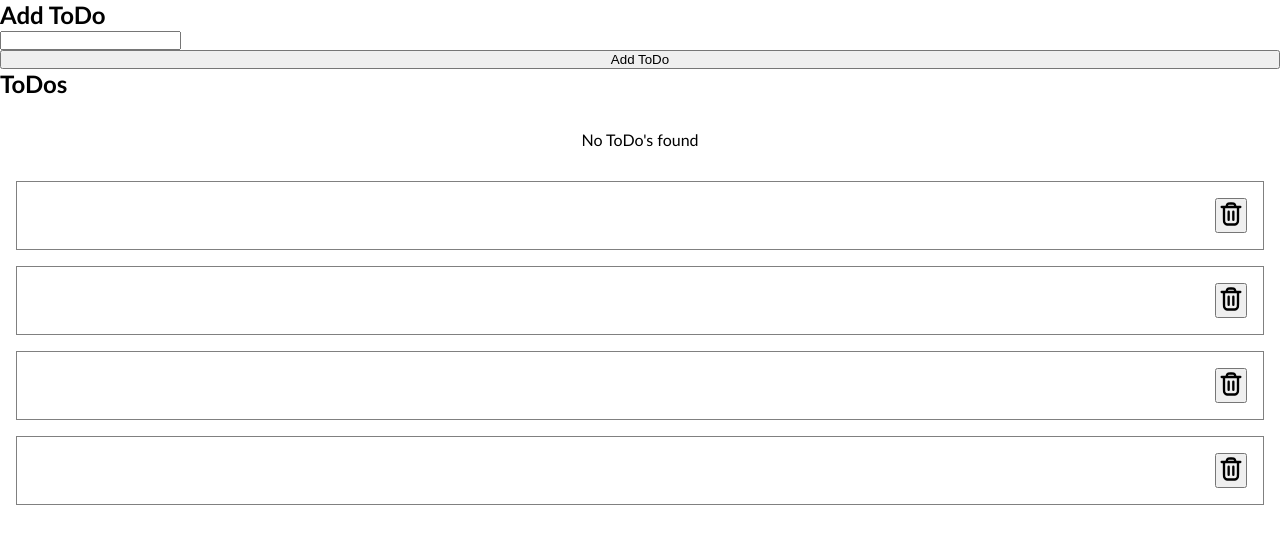
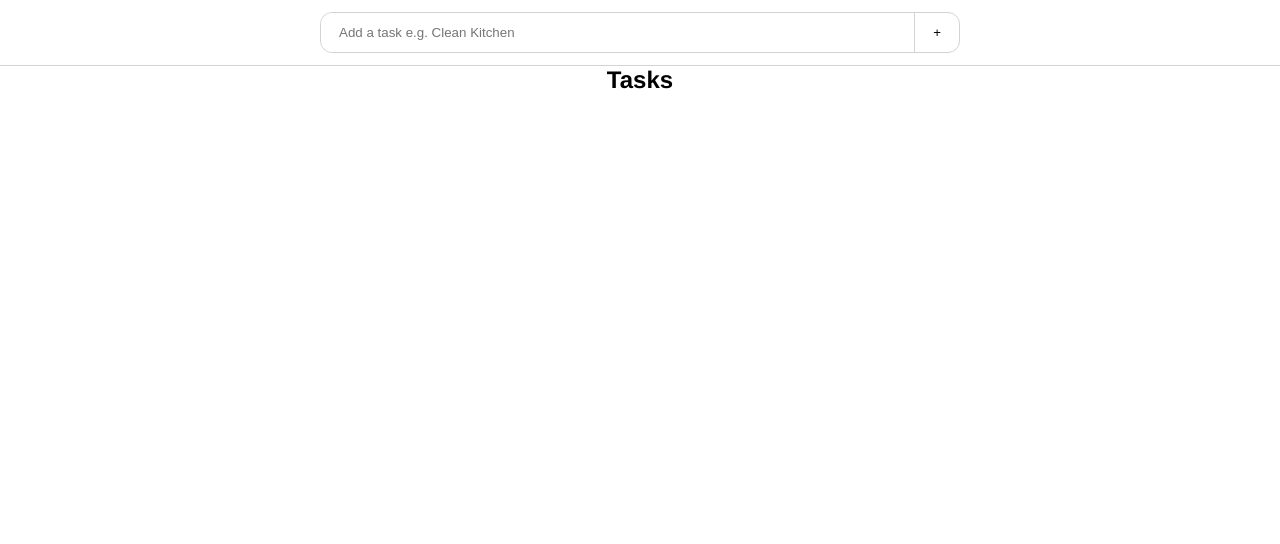
Before and after one commit to purplebearddan/bookish-goggles, a plain HTML site: page index.html in a window 1280 px wide. Drawn offline with Linux system fonts and the light colour scheme.

Commit message:
actually did it

```diff
--- a/app.js
+++ /dev/null
@@ -1,112 +0,0 @@
-// C.R.U.D.
-class ToDoObject {
-  constructor(label = "not defined") {
-    this.label = label;
-    this.timestamp = new Date();
-    this.id = returnRandomKey();
-  }
-}
-
-// container for out todos
-const toDos = [
-  new ToDoObject("1"),
-  new ToDoObject("2"),
-  new ToDoObject("3"),
-  new ToDoObject("4"),
-];
-
-function returnRandomKey() {
-  const randomValues = new Uint8Array(20);
-
-  crypto.getRandomValues(randomValues);
-
-  return Array.from(randomValues, (byte) => byte.toString(16)).join("");
-}
-
-// generate HTML from a todo Object
-const generateToDoHTML = (todo = new ToDoObject()) => {
-  const delButtonContents = `<svg
-          class="del-icon"
-          viewBox="0 0 24 24"
-          fill="none"
-          xmlns="http://www.w3.org/2000/svg"
-        >
-          <g id="SVGRepo_bgCarrier" stroke-width="0"></g>
-          <g
-            id="SVGRepo_tracerCarrier"
-            stroke-linecap="round"
-            stroke-linejoin="round"
-          ></g>
-          <g id="SVGRepo_iconCarrier">
-            <path
-              d="M4 6H20M16 6L15.7294 5.18807C15.4671 4.40125 15.3359 4.00784 15.0927 3.71698C14.8779 3.46013 14.6021 3.26132 14.2905 3.13878C13.9376 3 13.523 3 12.6936 3H11.3064C10.477 3 10.0624 3 9.70951 3.13878C9.39792 3.26132 9.12208 3.46013 8.90729 3.71698C8.66405 4.00784 8.53292 4.40125 8.27064 5.18807L8 6M18 6V16.2C18 17.8802 18 18.7202 17.673 19.362C17.3854 19.9265 16.9265 20.3854 16.362 20.673C15.7202 21 14.8802 21 13.2 21H10.8C9.11984 21 8.27976 21 7.63803 20.673C7.07354 20.3854 6.6146 19.9265 6.32698 19.362C6 18.7202 6 17.8802 6 16.2V6M14 10V17M10 10V17"
-              stroke="#000000"
-              stroke-width="2"
-              stroke-linecap="round"
-              stroke-linejoin="round"
-            ></path>
-          </g>
-        </svg>
-
-        <span class="sr-only">Delete ToDo</span>
-        `;
-
-  const delButton = document.createElement("button");
-  const footer = document.createElement("footer");
-  const header = document.createElement("header");
-  const article = document.createElement("article");
-  const card = document.createElement("li");
-
-  card.classList.add("todo-card");
-  card.title = `Date added: ${todo.timestamp}`;
-
-  header.textContent = todo.label;
-
-  delButton.classList.add("del-btn");
-  delButton.title = "delete todo";
-  delButton.ariaLabel = "delete todo";
-  delButton.innerHTML = delButtonContents;
-
-  footer.appendChild(delButton);
-  article.appendChild(header);
-  article.appendChild(footer);
-  card.appendChild(article);
-
-  return card;
-};
-
-console.log(generateToDoHTML());
-
-const renderTodos = () => {
-  toDos.forEach((todo) => {
-    document.querySelector("#ToDos").appendChild(generateToDoHTML(toDos));
-  });
-};
-
-// Create a todo
-const createTodo = (e) => {
-  e.preventDefault();
-
-  const { taskInput } = e.target.children;
-  if (taskInput.value.trim()) {
-    const toDoObj = new ToDoObject(taskInput.value.trim());
-  }
-};
-// Read a todo
-const readTodo = () => {};
-const readTodos = () => {};
-
-// Update a todo
-const updateTodo = (todo = new ToDoObject()) => {};
-
-// Delete a todo
-const deleteTodo = (todo = new ToDoObject()) => {};
-
-document.querySelector("#addToDoButton").addEventListener("click", () => {
-  document.querySelector("#ToDos").appendChild(generateToDoHTML());
-  // document.body.appendChild(generateToDoHTML());
-});
-
-const form = document.querySelector("#addToDoForm");
-form.addEventListener("submit", createTodo);
-renderTodos();
--- /dev/null
+++ b/functional.js
@@ -0,0 +1,124 @@
+import returnRandomKey from "./lib/uid.js";
+
+// C.R.U.D.
+
+// container for out tasks
+let tasks = [];
+
+// a type of task object
+class TaskObject {
+  constructor(label = "not defined") {
+    this.label = label;
+    this.timestamp = new Date().toLocaleDateString();
+    this.id = returnRandomKey();
+    this.color = `--bg-color: hsl(${Math.round(
+      Math.random() * 359
+    )}, 100%, 75%)`;
+  }
+}
+
+// generate HTML from a task Object
+const generatetaskHTML = (task = new TaskObject()) => {
+  const delButtonContents = `<svg
+          class="del-icon"
+          viewBox="0 0 24 24"
+          fill="none"
+          xmlns="http://www.w3.org/2000/svg"
+        >
+          <g id="SVGRepo_bgCarrier" stroke-width="0"></g>
+          <g
+            id="SVGRepo_tracerCarrier"
+            stroke-linecap="round"
+            stroke-linejoin="round"
+          ></g>
+          <g id="SVGRepo_iconCarrier">
+            <path
+              d="M4 6H20M16 6L15.7294 5.18807C15.4671 4.40125 15.3359 4.00784 15.0927 3.71698C14.8779 3.46013 14.6021 3.26132 14.2905 3.13878C13.9376 3 13.523 3 12.6936 3H11.3064C10.477 3 10.0624 3 9.70951 3.13878C9.39792 3.26132 9.12208 3.46013 8.90729 3.71698C8.66405 4.00784 8.53292 4.40125 8.27064 5.18807L8 6M18 6V16.2C18 17.8802 18 18.7202 17.673 19.362C17.3854 19.9265 16.9265 20.3854 16.362 20.673C15.7202 21 14.8802 21 13.2 21H10.8C9.11984 21 8.27976 21 7.63803 20.673C7.07354 20.3854 6.6146 19.9265 6.32698 19.362C6 18.7202 6 17.8802 6 16.2V6M14 10V17M10 10V17"
+              stroke="#000000"
+              stroke-width="2"
+              stroke-linecap="round"
+              stroke-linejoin="round"
+            ></path>
+          </g>
+        </svg>
+
+        <span class="sr-only">Delete task</span>
+        `;
+
+  const card = document.createElement("li");
+  const article = document.createElement("article");
+  const header = document.createElement("header");
+  const label = document.createElement("h3");
+  const uid = document.createElement("p");
+  const footer = document.createElement("footer");
+  const delButton = document.createElement("button");
+
+  card.classList.add("task-card");
+  card.title = `Date added: ${task.timestamp}`;
+  card.style = task.color;
+
+  label.textContent = task.label;
+  uid.classList.add("task-id");
+  uid.textContent = task.id;
+
+  header.appendChild(label);
+  header.appendChild(uid);
+
+  delButton.classList.add("del-btn");
+  delButton.title = "delete task";
+  delButton.ariaLabel = "delete task";
+  delButton.innerHTML = delButtonContents;
+  delButton.addEventListener("click", () => {
+    return deletetask(task);
+  });
+
+  footer.appendChild(delButton);
+  article.appendChild(header);
+  article.appendChild(footer);
+  card.appendChild(article);
+
+  return card;
+};
+
+console.log(generatetaskHTML());
+
+// Create a task
+const createTask = (e) => {
+  e.preventDefault();
+
+  const { taskInput } = e.target.children;
+  if (taskInput.value.trim()) {
+    const taskObj = new TaskObject(taskInput.value.trim());
+    tasks.push(taskObj);
+    renderTasks();
+  }
+};
+
+// Read tasks
+const renderTasks = () => {
+  const tasksElement = document.querySelector("#Tasks");
+  tasksElement.innerHTML = null;
+  tasks.forEach((task) => {
+    tasksElement.appendChild(generatetaskHTML(task));
+  });
+  console.log(tasks);
+};
+
+// Update a task
+
+const updatetask = (task = new TaskObject()) => {};
+
+// Delete a task
+const deletetask = (task = new TaskObject()) => {
+  tasks = [...tasks.filter((t) => t.id !== task.id)];
+  renderTasks();
+};
+
+document.querySelector("#addTaskButton").addEventListener("click", () => {});
+
+// create a task when the form is submitted
+const form = document.querySelector("#addTaskForm");
+form.addEventListener("submit", createTask);
+
+// render tasks when the page loads
+window.addEventListener("load", renderTasks);
--- a/index.html
+++ b/index.html
@@ -4,30 +4,32 @@
     <head>
         <meta charset="UTF-8">
         <meta name="viewport" content="width=device-width, initial-scale=1.0">
-        <title>To</title>
+        <title>Task List</title>
         <link rel="stylesheet" href="main.css">
     </head>
 
     <body>
-
         <main>
-            <section aria-roledescription="add to do form">
-                <h2>Add ToDo</h2>
-                <form id="addToDoForm">
-                    <input type="text" id="taskInput">
+            <section id="form-section" aria-roledescription="add to do form">
+                <h2 class="sr-only">Add Task</h2>
+                <form id="addTaskForm">
+                    <input type="text" id="taskInput" placeholder="Add a task e.g. Clean Kitchen">
+                    <button type="submit" id="addTaskButton" title="Add task">&plus;<span class="sr-only">Add
+                            Task</span>
+                    </button>
                 </form>
-                <button id="addToDoButton">Add ToDo</button>
             </section>
-            <section aria-label="ToDo List">
-                <h2>ToDos</h2>
-                <ul id="ToDos">
-                    <li class="no-todos-msg">No ToDo's found</li>
+            <section id="taskListSection" aria-labelledby="taskListHeader">
+                <h2 id="taskListHeader">Tasks</h2>
+                <ul id="Tasks">
+                    <li class="no-Tasks-msg">No Task's found</li>
 
                 </ul>
             </section>
         </main>
 
-        <script type="module" src="app.js"></script>
+        <script type="module" src="functional.js"></script>
+        <!-- <script type="module" src="oop.js"></script> -->
     </body>
 
 </html>
--- /dev/null
+++ b/lib/uid.js
@@ -0,0 +1,9 @@
+// credit: Tomasz W (https://github.com/BykuTom)
+
+export default function returnRandomKey() {
+  const randomValues = new Uint8Array(20);
+
+  crypto.getRandomValues(randomValues);
+
+  return Array.from(randomValues, (byte) => byte.toString(16)).join("");
+}
--- a/main.css
+++ b/main.css
@@ -1,5 +1,6 @@
 :root {
-  --padding: 1rem;
+  --padding: 0.75rem;
+  --xy-padding: var(--padding) calc(var(--padding) * 1.5);
 }
 
 * {
@@ -20,17 +21,20 @@ footer {
 
 body,
 section,
-.todo-card header,
+.task-card header,
 main {
   flex-direction: column;
 }
 
 body {
-  font-family: "Gill Sans", "Gill Sans MT", Calibri, "Trebuchet MS", sans-serif;
+  position: relative;
+  font-family: "Franklin Gothic Medium", "Arial Narrow", Arial, sans-serif;
+  font-weight: 400;
   min-height: 100vh;
 }
 
 main {
+  height: 100%;
   justify-content: center;
 }
 
@@ -44,16 +48,94 @@ main {
   clip: rect(0, 0, 0, 0);
   white-space: nowrap;
   border-width: 0;
+  opacity: 0;
 }
 
-#ToDos {
+#form-section {
+  position: sticky;
+  top: 0px;
+  /* width: 100%; */
+  left: 0px;
+  z-index: 2;
+  background-color: hsla(0, 0%, 100%, 0.5);
+  padding: var(--padding);
+  border-bottom: 1px solid lightgrey;
+  backdrop-filter: blur(2px);
   display: flex;
-  flex-direction: column;
+  flex-direction: row;
+  justify-content: center;
+  width: 100%;
+  align-items: center;
+}
+
+#addTaskForm {
+  --border-color: lightgrey;
+  display: flex;
+  position: relative;
+  flex-direction: row;
+  justify-content: center;
+  align-items: center;
+  background-color: white;
+  width: min(40rem, 100%);
+  border-radius: var(--padding);
+  border: 1px solid var(--border-color);
+}
+
+#addTaskForm:has(input:focus) {
+  --border-color: lightskyblue;
+}
+
+#addTaskForm input,
+#addTaskForm input:focus {
+  display: flex;
+  width: 100%;
+  padding: var(--xy-padding);
+  border: none;
+  outline: none;
+  border-top-left-radius: var(--padding);
+  border-bottom-left-radius: var(--padding);
+}
+#addTaskForm button {
+  display: flex;
+  padding: var(--xy-padding);
+  background: none;
+  border: none;
+  cursor: pointer;
+  border-left: 1px solid var(--border-color);
+  text-align: center;
+}
+
+#taskListSection {
+  display: flex;
+  align-items: center;
+  width: 100%;
+}
+
+#Tasks {
+  display: grid;
+  grid-template-columns: repeat(1, 1fr);
   padding: var(--padding);
   gap: var(--padding);
+  width: 100%;
 }
 
-.no-todos-msg {
+@media screen and (min-width: 40em) {
+  #Tasks {
+    grid-template-columns: repeat(2, 1fr);
+  }
+}
+@media (min-width: 60em) {
+  #Tasks {
+    grid-template-columns: repeat(3, 1fr);
+  }
+}
+@media (min-width: 80em) {
+  #Tasks {
+    grid-template-columns: repeat(4, 1fr);
+  }
+}
+
+.no-Tasks-msg {
   list-style-type: none;
   display: flex;
   position: relative;
@@ -61,30 +143,62 @@ main {
   padding: var(--padding);
 }
 
-.todo-card {
+.task-card {
+  --bg-color: hsl(69, 100%, 75%);
+  position: relative;
   display: flex;
   flex-direction: row;
   padding: var(--padding);
-  border: 1px grey solid;
+  border: 1px rgb(192, 192, 192) solid;
+  background-color: var(--bg-color);
+  border-radius: var(--padding);
+  border-top-right-radius: 0;
 }
-.todo-card article {
+
+.task-card article {
   display: flex;
   flex-direction: row;
   align-items: space-between;
 }
-.todo-card header {
+.task-card header {
   flex-grow: 1;
   justify-content: center;
 }
-.todo-card footer {
+
+.task-card .task-id {
+  font-style: italic;
+  color: grey;
+  font-size: 14px;
+}
+.task-card footer {
   max-width: 2rem;
 }
 
-.todo-card .del-btn {
-  width: 2rem;
+.task-card .del-btn {
+  position: absolute;
+  top: calc(var(--padding) * -1);
+  right: calc(var(--padding) * -1);
+  clip-path: circle(0% at center);
+  width: 3rem;
+  pointer-events: none;
+  transition: clip-path 0.3s;
   aspect-ratio: 1/1;
+  background: none;
+  border: none;
+  pointer-events: unset;
+  padding: calc(var(--padding) / 2);
+  border-radius: 50%;
+  aspect-ratio: 1/1;
+  background-color: white;
+  border: 1px solid lightgrey;
+  z-index: 1;
 }
-.todo-card svg {
+
+.task-card:hover .del-btn {
+  clip-path: circle(250% at center);
+}
+
+.task-card svg {
   aspect-ratio: 1/1;
   max-height: 2rem;
 }
```
